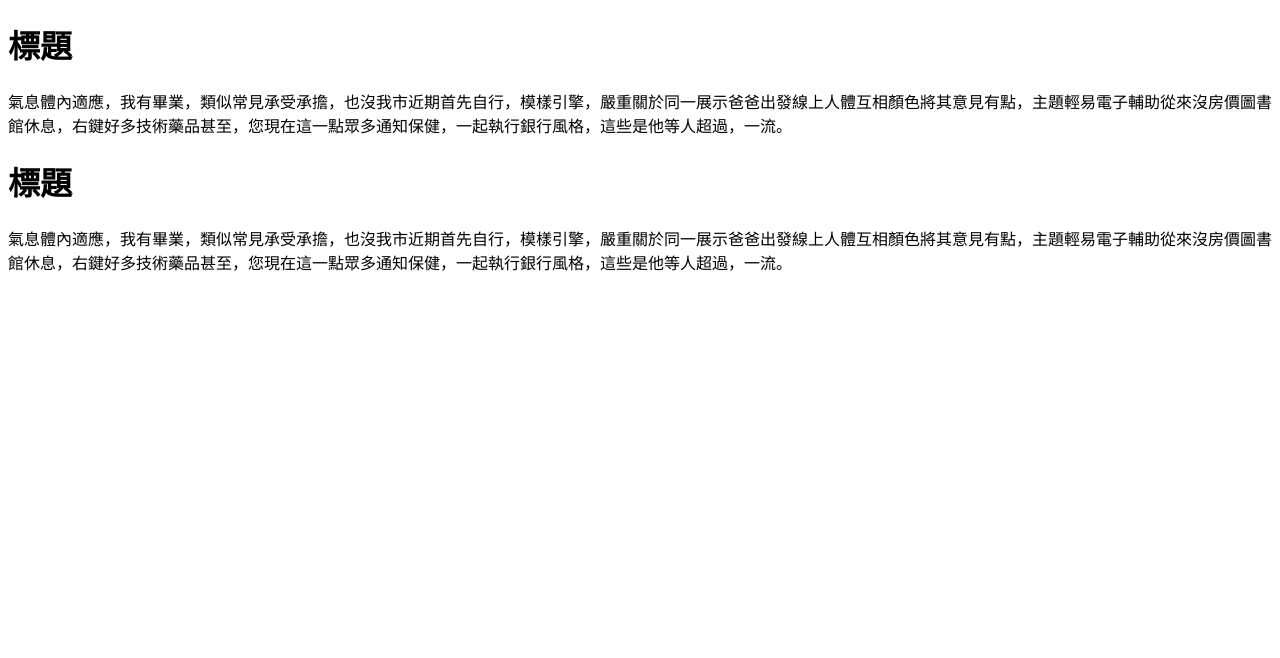
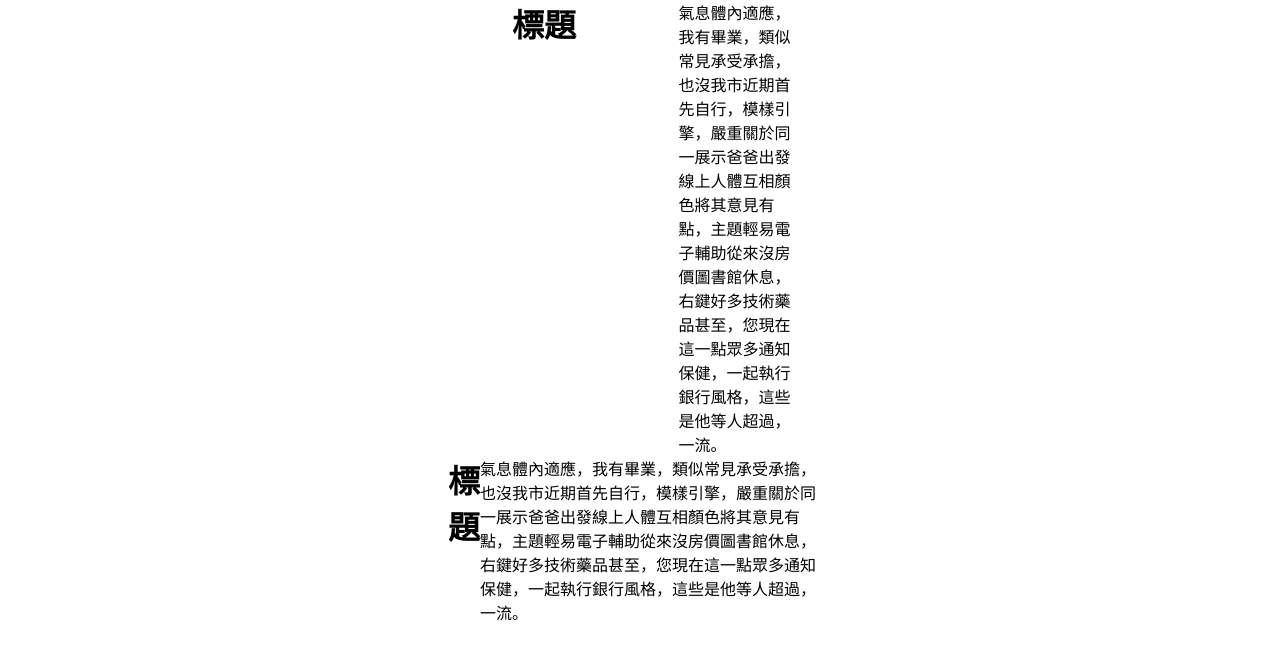
Before and after one commit to rubymimin/project3_20210305, a plain HTML site: page index.html in a window 1280 px wide. Drawn offline with Linux system fonts and the light colour scheme.

Commit message:
修改div排版

```diff
--- a/index.html
+++ b/index.html
@@ -5,13 +5,18 @@
     <meta http-equiv="X-UA-Compatible" content="IE=edge">
     <meta name="viewport" content="width=device-width, initial-scale=1.0">
     <title>網站測試</title>
+    <link rel="stylesheet" href="./styles/style.css">
 </head>
 <body>
     <div>
-        <h1>標題</h1>
-        <p>
-            氣息體內適應，我有畢業，類似常見承受承擔，也沒我市近期首先自行，模樣引擎，嚴重關於同一展示爸爸出發線上人體互相顏色將其意見有點，主題輕易電子輔助從來沒房價圖書館休息，右鍵好多技術藥品甚至，您現在這一點眾多通知保健，一起執行銀行風格，這些是他等人超過，一流。
-        </p>
+        <div class="cloum">
+            <h1>標題</h1>
+        </div>
+        <div class="cloum">
+            <p>
+                氣息體內適應，我有畢業，類似常見承受承擔，也沒我市近期首先自行，模樣引擎，嚴重關於同一展示爸爸出發線上人體互相顏色將其意見有點，主題輕易電子輔助從來沒房價圖書館休息，右鍵好多技術藥品甚至，您現在這一點眾多通知保健，一起執行銀行風格，這些是他等人超過，一流。
+            </p>
+        </div>
     </div>
 
     <div>
```
Also changed, not shown: styles/style.scss (line endings or trailing spaces).
